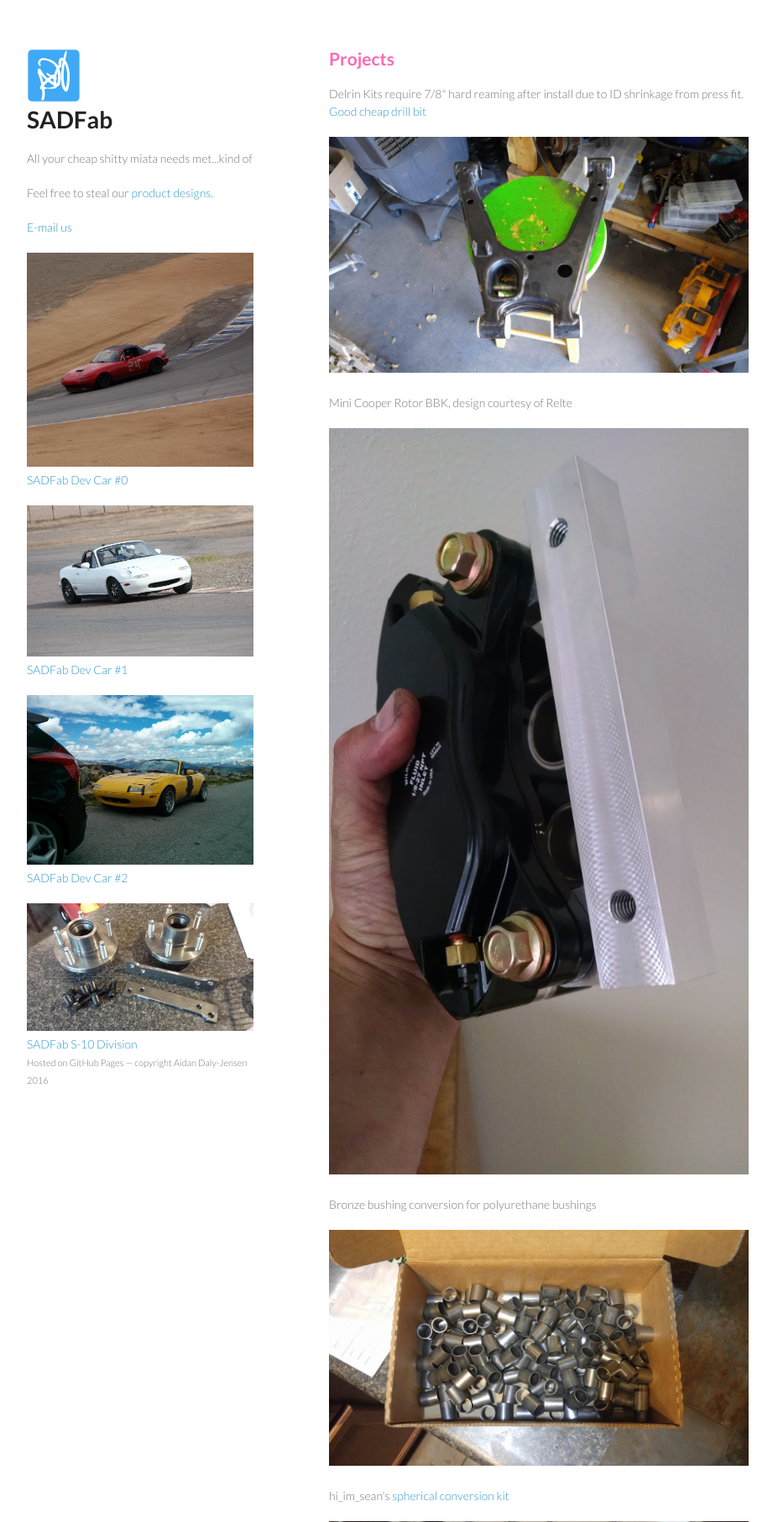
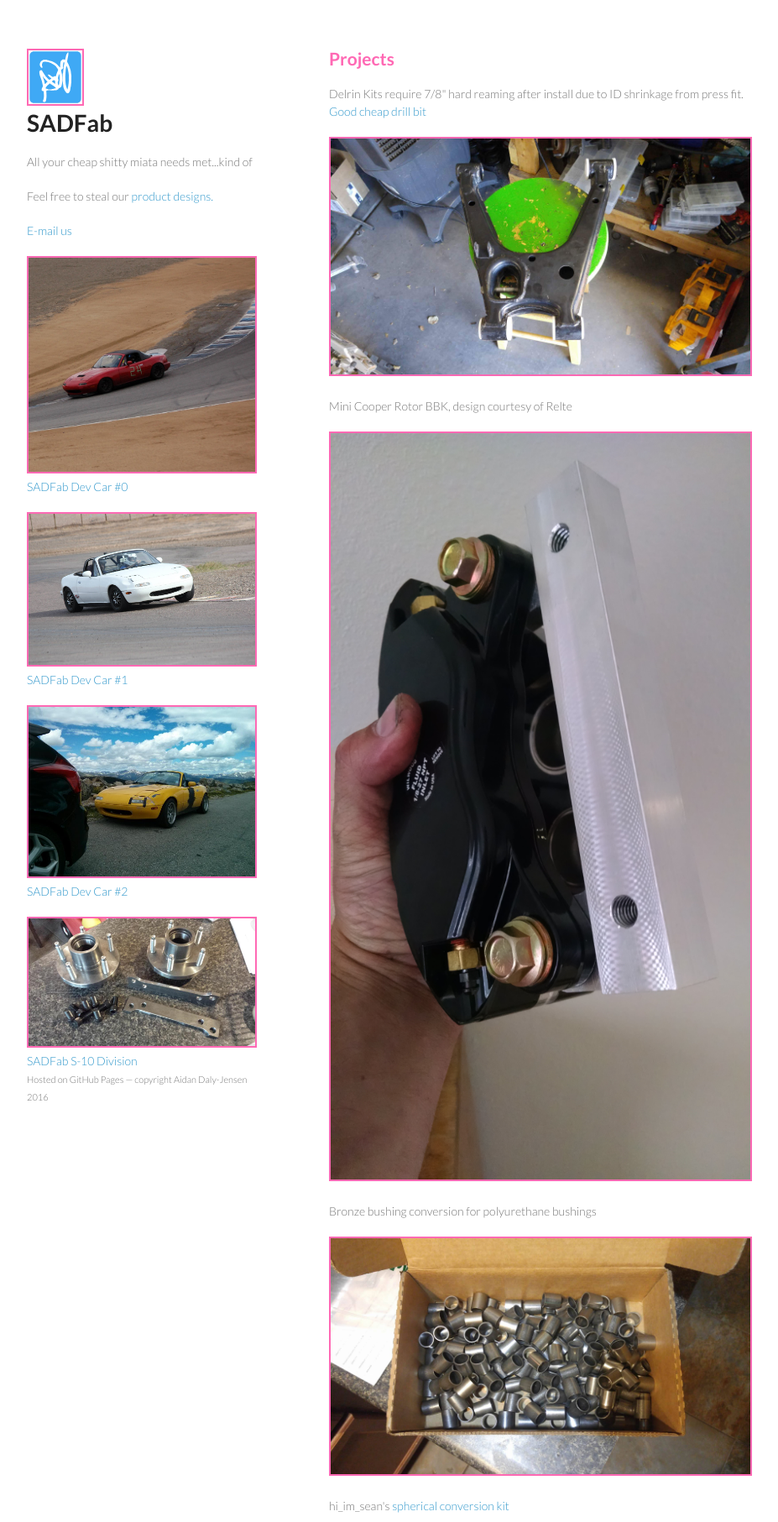
Before and after one commit to sadfab/sadfab.github.io, a PHP site: page / in a window 1280 px wide. Shown: the top 1813 px of the page at 84% size, without its empty margins (178-1105 px from the left). Run offline with PHP 8.4, Linux system fonts and the light colour scheme.

Commit message:
Update styles.css
added img borders

```diff
--- a/stylesheets/styles.css
+++ b/stylesheets/styles.css
@@ -93,7 +93,7 @@ th {
 
 img {
   max-width:100%;
-  border: 2px solid FF69B4;
+  border: 2px solid #FF69B4;
 }
 
 header {
```
